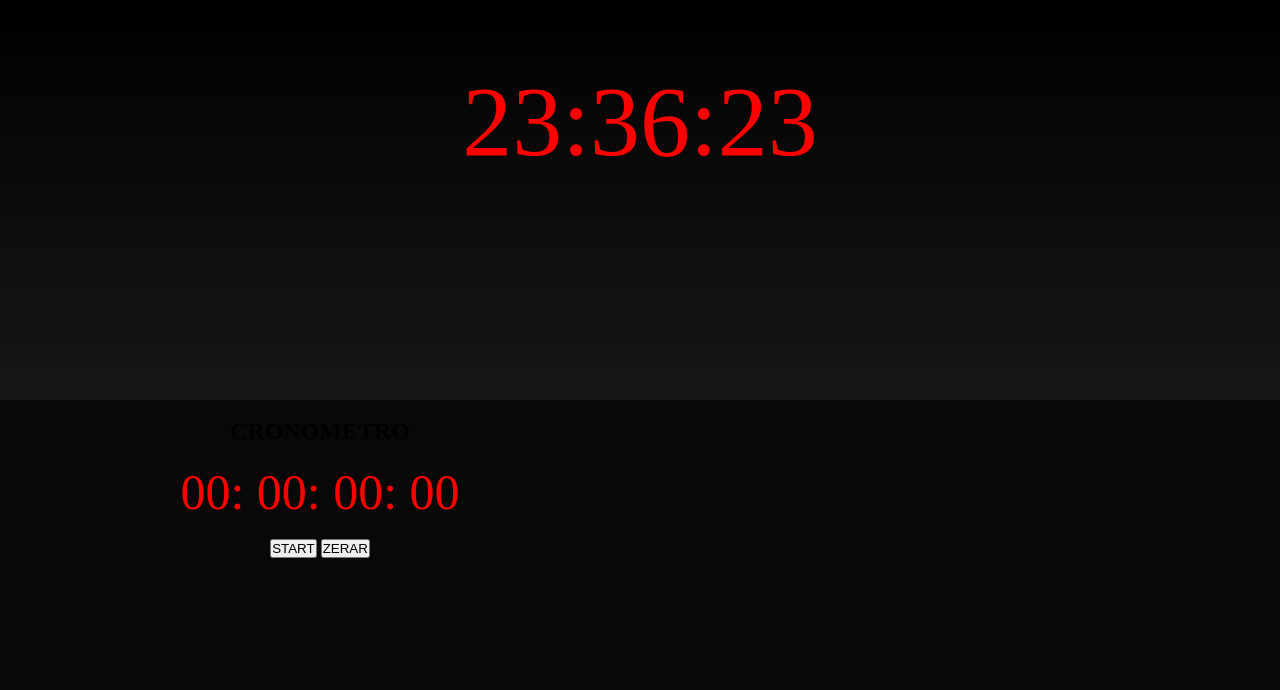
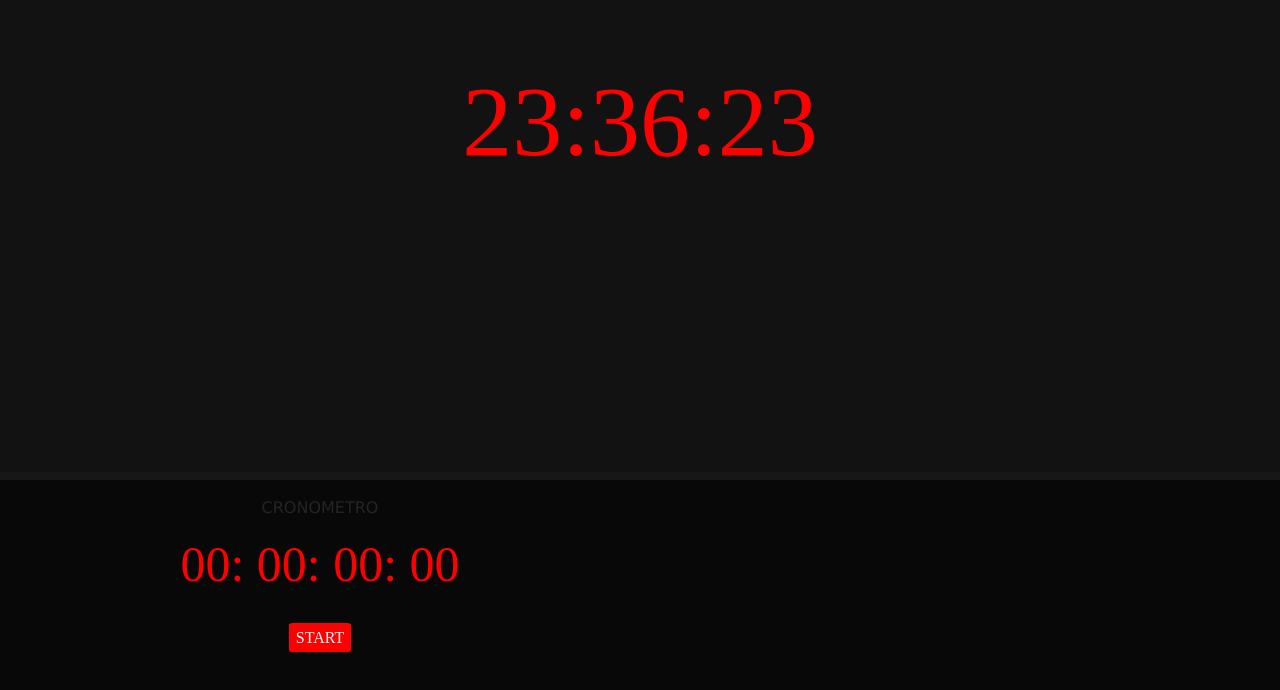
Before and after one commit to joaopaulofranca/Relogio, a plain HTML site: page index.html in a window 1280 px wide. Drawn offline with Linux system fonts and the light colour scheme.

Commit message:
Finalizando cronometro

```diff
--- a/app/css/styles.css
+++ b/app/css/styles.css
@@ -5,14 +5,21 @@
 
 .container {
     width: 100%;
-    height: 50%;
+    height: 59%;
     float: left;
-    background-image: linear-gradient(to top, #171717, black);
+    background-color: #121212;
+}
+
+.divisoria {
+    width: 100%;
+    height: 1%;
+    float: left;
+    background-color: #171717;
 }
 
 .container2 {
     width: 100%;
-    height: 50%;
+    height: 40%;
     float: left;
     background-color: #080808;
 }
@@ -23,6 +30,11 @@
     margin-top: 5%;
     color: red;
     font-size: 100px;
+}
+
+.tituloCronometro {
+    color: #252525;
+    font-family: Verdana, Geneva, Tahoma, sans-serif;
 }
 
 .cronometro {
@@ -39,3 +51,32 @@
     color: red;
     font-size: 50px;
 }
+
+#btnZerar {
+    display: none;
+    background-color: red;
+    padding: 1%;
+    color: white;
+    cursor: pointer;
+    border-radius: 7%;
+}
+
+#btnIniciar {
+    background-color: red;
+    padding: 1%;
+    color: white;
+    cursor: pointer;
+    border-radius: 7%;
+}
+
+#btnIniciar:hover {
+    background-color: rgb(161, 0, 0);
+    cursor: pointer;
+    border-radius: 7%;
+}
+
+#btnZerar:hover {
+    background-color: rgb(161, 0, 0);
+    cursor: pointer;
+    border-radius: 7%;
+}
--- a/app/main.js
+++ b/app/main.js
@@ -1,3 +1,4 @@
+//------------------RELOGIO---------------------------------
 function Relogio() {
     var data = new Date();
     var hr = data.getHours();
@@ -21,8 +22,18 @@ function Relogio() {
     tempo.innerHTML = tempo_total;
 }
 setInterval(Relogio, 500);
+//-------------------------------------------------------------
+
+
+
+//--------CRONOMETRO--------------
+var cronometro = 0;
 
 function iniciarCronometro() {
+    //para aparecer um botao de cada vez
+    document.getElementById('btnIniciar').style.display = "none";
+    document.getElementById('btnZerar').style.display = "inline";
+
     var timer_horas = document.getElementById('timer_horas');
     var timer_minutos = document.getElementById('timer_minutos');
     var timer_segundos = document.getElementById('timer_segundos');
@@ -32,9 +43,39 @@ function iniciarCronometro() {
     var m = 0;
     var s = 0;
     var d = 0;
-    setInterval(function() {}, 1000);
+
+    cronometro = setInterval(function() {
+        timer_horas.innerHTML = h < 10 ? '0' + h : h;
+        timer_minutos.innerHTML = m < 10 ? '0' + m : m;
+        timer_segundos.innerHTML = s < 10 ? '0' + s : s;
+        timer_decimos.innerHTML = d < 10 ? '0' + d : d;
+
+        if (d < 9) {
+            d += 1
+        } else if (s < 59) {
+            d = 0;
+            s += 1
+        } else if (m < 59) {
+            d = 0;
+            s = 0;
+            m += 1;
+        } else if (h < 23) {
+            d = 0;
+            s = 0;
+            m = 0;
+            h += 1;
+        }
+
+    }, 100);
 }
 
 function zerarCronometro() {
+    document.getElementById('btnIniciar').style.display = "inline";
+    document.getElementById('btnZerar').style.display = "none";
 
+    clearInterval(cronometro);
+    document.getElementById('timer_horas').innerHTML = "00";
+    document.getElementById('timer_minutos').innerHTML = "00";
+    document.getElementById('timer_segundos').innerHTML = "00";
+    document.getElementById('timer_decimos').innerHTML = "00";
 }
--- a/index.html
+++ b/index.html
@@ -18,19 +18,21 @@
             </div>
 
         </div>
+        <div class="divisoria">
+        </div>
         <div class="container2"><br>
             <div class="cronometro">
-                <h2 align="center">CRONOMETRO</h2>
+                <p class="tituloCronometro" align="center">CRONOMETRO</p>
                 <BR>
                 <div class="relogioCro" align="center">
                     <span id="timer_horas">00</span>:
                     <span id="timer_minutos">00</span>:
                     <span id="timer_segundos">00</span>:
                     <span id="timer_decimos">00</span>
-                </div><br>
+                </div><br><br>
                 <div class="botao" align="center">
-                    <button onclick="iniciarCronometro();">START</button>
-                    <button onclick="zerarCronometro();">ZERAR</button>
+                    <span id="btnIniciar" onclick="iniciarCronometro();">START</span>
+                    <span id="btnZerar" onclick="zerarCronometro();">RESET</span>
 
                 </div>
             </div>
```
